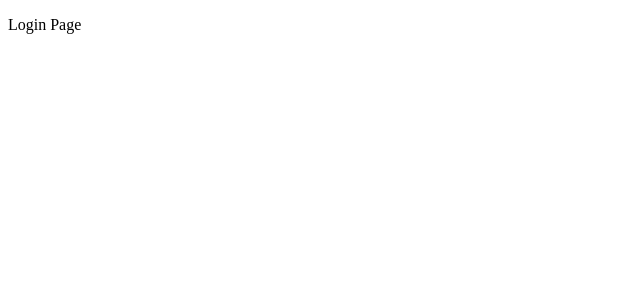
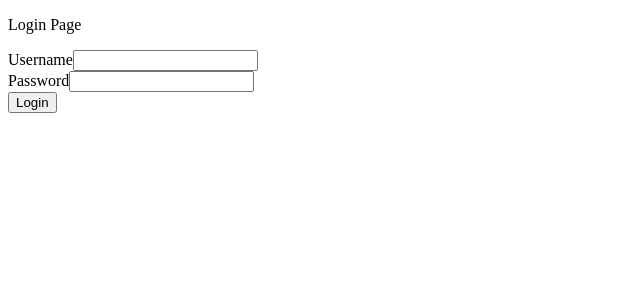
Before and after one commit to nikkinicholasromero/angular-session-demo, an Angular app: page /login in a window 1280 px wide. Shown: the top 300 px of the page, without its empty margins (0-640 px from the left). Built offline with nearby package versions, Linux system fonts and the light colour scheme.

Commit message:
Added login form UI elements

```diff
--- a/src/app/app.module.ts
+++ b/src/app/app.module.ts
@@ -5,6 +5,7 @@ import { AppRoutingModule } from './app-routing.module';
 import { AppComponent } from './app.component';
 import { LoginComponent } from './components/login/login.component';
 import { HomeComponent } from './components/home/home.component';
+import { ReactiveFormsModule } from '@angular/forms';
 
 @NgModule({
   declarations: [
@@ -14,7 +15,8 @@ import { HomeComponent } from './components/home/home.component';
   ],
   imports: [
     BrowserModule,
-    AppRoutingModule
+    AppRoutingModule,
+    ReactiveFormsModule
   ],
   providers: [],
   bootstrap: [AppComponent]
--- a/src/app/components/login/login.component.html
+++ b/src/app/components/login/login.component.html
@@ -1 +1,14 @@
 <p>Login Page</p>
+<form [formGroup]="form">
+    <div class="form-field">
+        <label>Username</label>
+        <input name="username" formControlName="username" type="text">
+    </div>
+    <div class="form-field">
+        <label>Password</label>
+        <input name="password" formControlName="password" type="password">
+    </div>
+    <div class="form-buttons">
+        <button class="button button-primary" (click)="login()">Login</button>
+    </div>
+</form>
--- a/src/app/components/login/login.component.ts
+++ b/src/app/components/login/login.component.ts
@@ -1,4 +1,5 @@
 import { Component, OnInit } from '@angular/core';
+import { FormBuilder, FormGroup, Validators } from '@angular/forms';
 
 @Component({
   selector: 'app-login',
@@ -6,9 +7,20 @@ import { Component, OnInit } from '@angular/core';
   styleUrls: ['./login.component.css']
 })
 export class LoginComponent implements OnInit {
+  public form: FormGroup;
 
-  constructor() { }
+  constructor(private fb: FormBuilder) {
+    this.form = this.fb.group({
+      username: [''],
+      password: ['']
+    });
+  }
 
   ngOnInit(): void {
   }
+
+  login() {
+    console.log("Username : " + this.form.controls['username'].value);
+    console.log("Password : " + this.form.controls['password'].value);
+  }
 }
```
